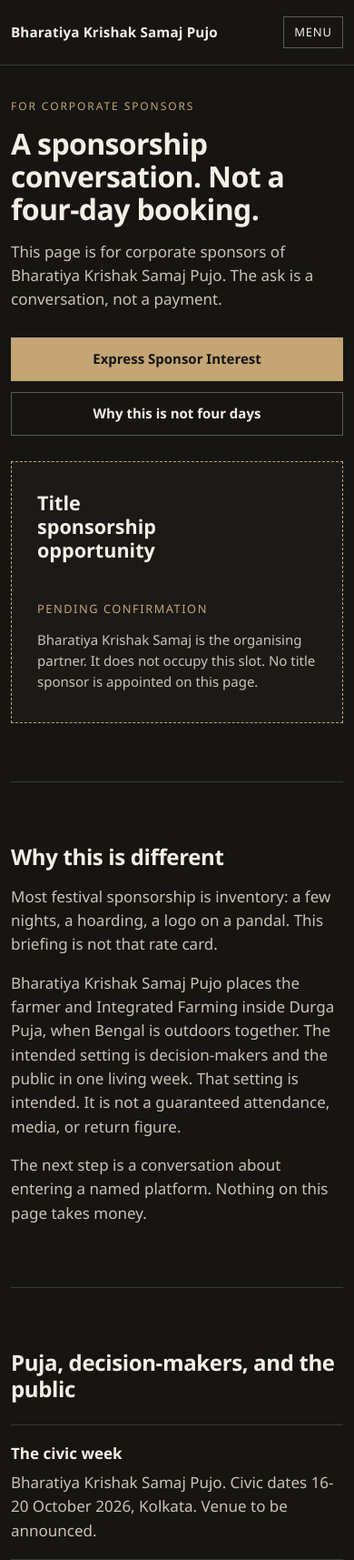
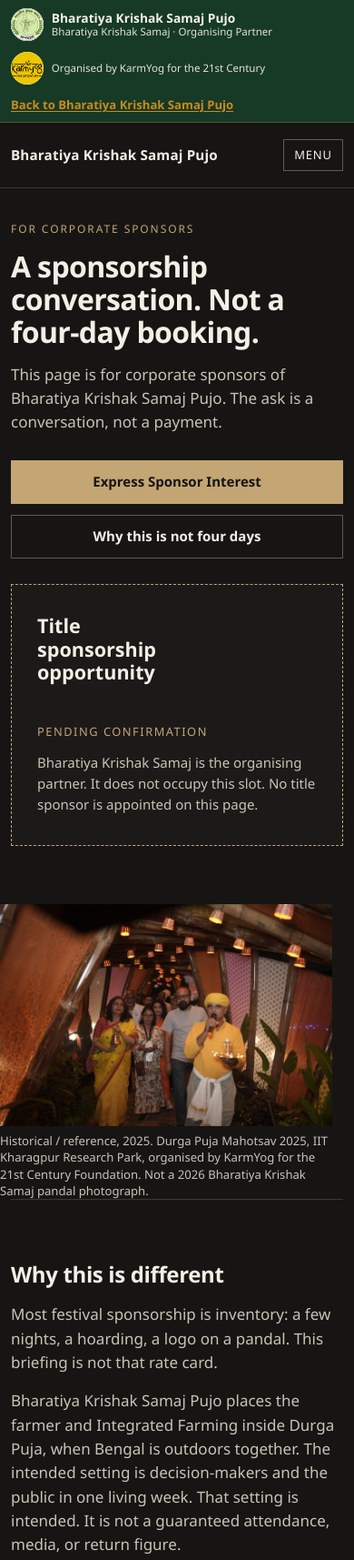
Before and after one commit to aryansingh173173-lab/bks-pujo-demo, a plain HTML site: page index.html in a window 390 px wide. Shown: the top 1715 px of the page at 91% size. Drawn offline with Linux system fonts and the light colour scheme.

Commit message:
Align specialist sites to the Pujo umbrella with shared identity, approved photography, and Munshir Bheri location.

```diff
--- /dev/null
+++ b/eco-chrome.css
@@ -0,0 +1,134 @@
+/* Shared Bharatiya Krishak Samaj Pujo ecosystem chrome.
+   Forest bar matches the main umbrella. Stakeholder pages keep their own body treatment. */
+.eco-bar {
+  --eco-forest: #163a26;
+  --eco-cream: #f6f1e4;
+  --eco-gold: #c98a1f;
+  background: var(--eco-forest);
+  color: var(--eco-cream);
+  border-bottom: 1px solid rgba(201, 138, 31, 0.35);
+}
+
+.eco-bar-inner {
+  width: min(1180px, calc(100% - 1.5rem));
+  margin: 0 auto;
+  min-height: 64px;
+  padding: 0.55rem 0;
+  display: flex;
+  flex-wrap: wrap;
+  align-items: center;
+  gap: 0.75rem 1.25rem;
+}
+
+.eco-brand,
+.eco-ky {
+  display: flex;
+  align-items: center;
+  gap: 0.55rem;
+  color: inherit;
+  text-decoration: none;
+  min-width: 0;
+}
+
+.eco-brand img,
+.eco-ky img {
+  flex: 0 0 auto;
+  width: 36px;
+  height: 36px;
+  object-fit: contain;
+  background: #f6f1e4;
+  border-radius: 50%;
+}
+
+.eco-word,
+.eco-ky span {
+  display: flex;
+  flex-direction: column;
+  min-width: 0;
+  line-height: 1.2;
+}
+
+.eco-event {
+  font-weight: 700;
+  font-size: 0.92rem;
+}
+
+.eco-partner,
+.eco-ky span {
+  font-size: 0.72rem;
+  opacity: 0.92;
+}
+
+.eco-back {
+  margin-left: auto;
+  color: var(--eco-gold);
+  font-size: 0.82rem;
+  font-weight: 650;
+  text-underline-offset: 0.16em;
+}
+
+.eco-back:hover,
+.eco-back:focus-visible {
+  color: var(--eco-cream);
+}
+
+.eco-place {
+  width: min(1180px, calc(100% - 1.5rem));
+  margin: 2rem auto;
+  padding: 1.25rem 1.15rem;
+  border: 1px solid currentColor;
+  background: transparent;
+}
+
+.eco-place h2 {
+  margin: 0 0 0.5rem;
+  font-size: 1.25rem;
+}
+
+.eco-place address {
+  font-style: normal;
+  margin: 0.75rem 0;
+  line-height: 1.45;
+}
+
+.eco-place .eco-maps {
+  display: inline-block;
+  margin-top: 0.35rem;
+  font-weight: 650;
+  min-height: 44px;
+  padding: 0.55rem 0.85rem;
+  border: 1px solid currentColor;
+}
+
+.eco-photo {
+  margin: 0;
+}
+
+.eco-photo img {
+  width: 100%;
+  height: auto;
+  display: block;
+  object-fit: cover;
+}
+
+.eco-photo figcaption {
+  margin: 0.45rem 0 0;
+  font-size: 0.82rem;
+  line-height: 1.4;
+  max-width: 70ch;
+}
+
+@media (max-width: 767px) {
+  .eco-bar-inner {
+    min-height: 0;
+  }
+
+  .eco-back {
+    margin-left: 0;
+    width: 100%;
+  }
+
+  .eco-event {
+    font-size: 0.86rem;
+  }
+}
--- a/index.html
+++ b/index.html
@@ -13,15 +13,33 @@
   <meta property="og:title" content="Corporate Sponsor Briefing | Bharatiya Krishak Samaj Pujo 2026">
   <meta property="og:description" content="Confidential briefing for organisations considering title or category sponsorship of Bharatiya Krishak Samaj Pujo, Kolkata, 16-20 October 2026. Organised by KarmYog for the 21st Century. No payment is taken on this page.">
   <meta property="og:url" content="/">
-  <meta property="og:image" content="/assets/karmyog-21st-century-256.png">
-  <meta property="og:image:alt" content="KarmYog for the 21st Century mark">
+  <meta property="og:image" content="/assets/aarti-procession-2025.jpg">
+  <meta property="og:image:alt" content="Historical 2025 Durga Puja Mahotsav reference photograph. Not a 2026 pandal.">
   <meta name="twitter:card" content="summary">
   <meta name="twitter:title" content="Corporate Sponsor Briefing | Bharatiya Krishak Samaj Pujo 2026">
   <meta name="twitter:description" content="Confidential briefing for organisations considering sponsorship of Bharatiya Krishak Samaj Pujo. No payment is taken on this page.">
   <link rel="stylesheet" href="styles.css">
+  <link rel="stylesheet" href="eco-chrome.css">
 </head>
 <body>
   <a class="skip" href="#main">Skip to content</a>
+
+  <header class="eco-bar">
+    <div class="eco-bar-inner">
+      <a class="eco-brand" href="https://bks-durga-puja-2026.vercel.app/site/">
+        <img src="assets/bks-seal-96.png" width="36" height="36" alt="Bharatiya Krishak Samaj">
+        <span class="eco-word">
+          <span class="eco-event">Bharatiya Krishak Samaj Pujo</span>
+          <span class="eco-partner">Bharatiya Krishak Samaj · Organising Partner</span>
+        </span>
+      </a>
+      <div class="eco-ky">
+        <img src="assets/karmyog-21st-century-128.png" width="36" height="36" alt="">
+        <span>Organised by KarmYog for the 21st Century</span>
+      </div>
+      <a class="eco-back" href="https://bks-durga-puja-2026.vercel.app/site/">Back to Bharatiya Krishak Samaj Pujo</a>
+    </div>
+  </header>
 
   <header class="nav" id="top">
     <div class="nav-inner">
@@ -65,6 +83,11 @@
         <p class="panel-note">Bharatiya Krishak Samaj is the organising partner. It does not occupy this slot. No title sponsor is appointed on this page.</p>
       </aside>
     </section>
+
+    <figure class="eco-photo wrap-photo">
+      <img src="assets/aarti-procession-2025.jpg" width="1600" height="900" alt="Evening aarti in a bamboo pavilion at Durga Puja Mahotsav 2025, IIT Kharagpur Research Park.">
+      <figcaption>Historical / reference, 2025. Durga Puja Mahotsav 2025, IIT Kharagpur Research Park, organised by KarmYog for the 21st Century Foundation. Not a 2026 Bharatiya Krishak Samaj pandal photograph.</figcaption>
+    </figure>
 
     <section class="memo" id="different" aria-labelledby="different-title">
       <h2 id="different-title">Why this is different</h2>
@@ -315,31 +338,31 @@
     </section>
   </main>
 
+  <aside class="eco-place" id="place">
+    <h2>Place on file</h2>
+    <p>Munshir Bheri Management / Fishermen's Committee. Near Sukantanagar / Salt Lake Sector V. East Kolkata Wetlands. Kolkata 700091, West Bengal.</p>
+    <p>This named location is on file for the wetland / fishermen's-committee site. The exact Puja pandal and ritual venue remain <strong>to be announced</strong>.</p>
+    <address>
+      Munshir Bheri Management / Fishermen's Committee<br>
+      Near Sukantanagar / Salt Lake Sector V<br>
+      East Kolkata Wetlands<br>
+      Kolkata 700091, West Bengal
+    </address>
+    <a class="eco-maps" href="https://www.google.com/maps/search/?api=1&amp;query=Munshir%20Bheri%20Management%20Fishermen%27s%20Committee%2C%20Near%20Sukantanagar%2C%20Salt%20Lake%20Sector%20V%2C%20East%20Kolkata%20Wetlands%2C%20Kolkata%20700091%2C%20West%20Bengal" target="_blank" rel="noopener noreferrer">Open in Google Maps</a>
+  </aside>
+
   <footer class="footer">
     <p>Organised by KarmYog for the 21st Century. Organising partner: Bharatiya Krishak Samaj. Title sponsorship: pending confirmation.</p>
-    <p><a href="https://bks-durga-puja-2026.vercel.app">Back to Bharatiya Krishak Samaj Pujo</a></p>
+    <p><a href="https://bks-durga-puja-2026.vercel.app/site/">Back to Bharatiya Krishak Samaj Pujo</a></p>
   </footer>
 
   <script type="application/ld+json">
   {
     "@context": "https://schema.org",
-    "@type": "Event",
+    "@type": "WebPage",
     "name": "Bharatiya Krishak Samaj Pujo",
-    "startDate": "2026-10-16",
-    "endDate": "2026-10-20",
-    "eventStatus": "https://schema.org/EventScheduled",
-    "eventAttendanceMode": "https://schema.org/OfflineEventAttendanceMode",
-    "location": {
-      "@type": "Place",
-      "name": "Kolkata",
-      "address": {
-        "@type": "PostalAddress",
-        "addressLocality": "Kolkata",
-        "addressRegion": "West Bengal",
-        "addressCountry": "IN"
-      }
-    },
-    "organizer": {
+    "description": "Sponsorship conversation around Bharatiya Krishak Samaj Pujo. No payment is taken on this page. Exact pandal venue remains to be announced.",
+    "publisher": {
       "@type": "Organization",
       "name": "KarmYog for the 21st Century"
     }
--- a/styles.css
+++ b/styles.css
@@ -190,6 +190,15 @@
   color: var(--gold);
   font-size: 0.875rem;
   border-bottom: 1px solid var(--line);
+}
+
+.wrap-photo {
+  width: var(--page);
+  margin: 0 auto 2rem;
+}
+
+.wrap-photo figcaption {
+  color: var(--paper-dim);
 }
 
 .hero {
```
Also changed, not shown: assets/aarti-2025.jpg (added), assets/aarti-procession-2025.jpg (added), assets/conch-aarti-2025.jpg (added), assets/idol-durga-2025.jpg (added).
